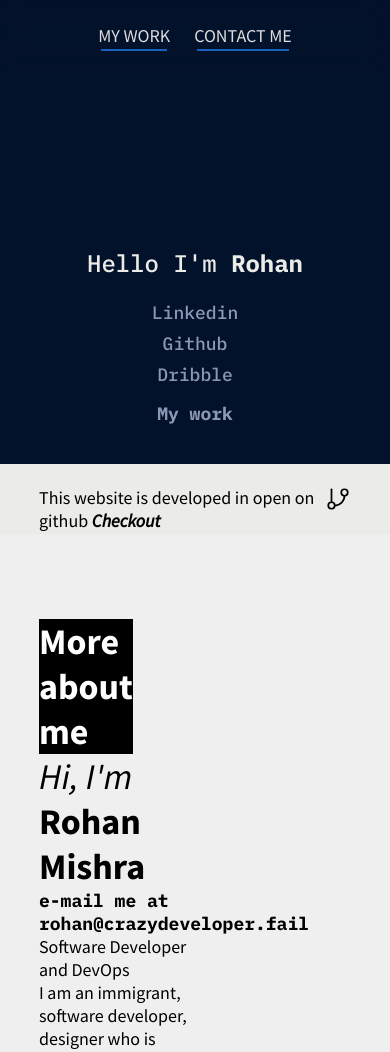
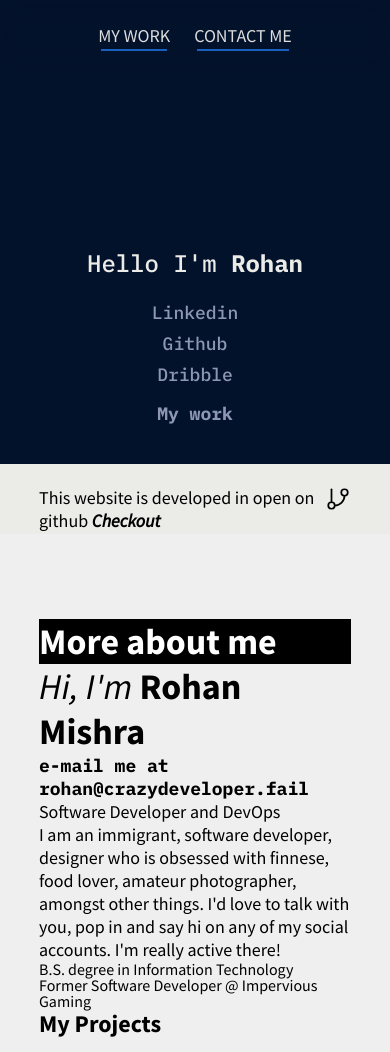
Before and after one commit to rohmishra/personal_website_alt, a website built with webpack: page index.html in a window 390 px wide. Shown: the top 1052 px of the page. Built offline with nearby package versions, Linux system fonts and the light colour scheme; files whose address does not match are found by name.

Commit message:
about-me: [mobile] let contents span entire width

```diff
--- a/styles/index.scss
+++ b/styles/index.scss
@@ -428,7 +428,7 @@ footer {
         color: #fff;
         background: #000;
         width: 30%;
-        grid-area: 'head'
+        grid-area: head
     }
 
     #my-info {
@@ -543,6 +543,10 @@ footer {
 
     section {
         flex-direction: column;
+
+        &>div {
+            max-width: initial;
+        }
     }
 
     #about-me {
@@ -559,6 +563,11 @@ footer {
             "my-inrec"
             "my-inrec"
             "my-techstk";
+        width: 100vw;
+
+        &>h2 {
+            width: initial;
+        }
 
         #my-tech-stack {
 
```
